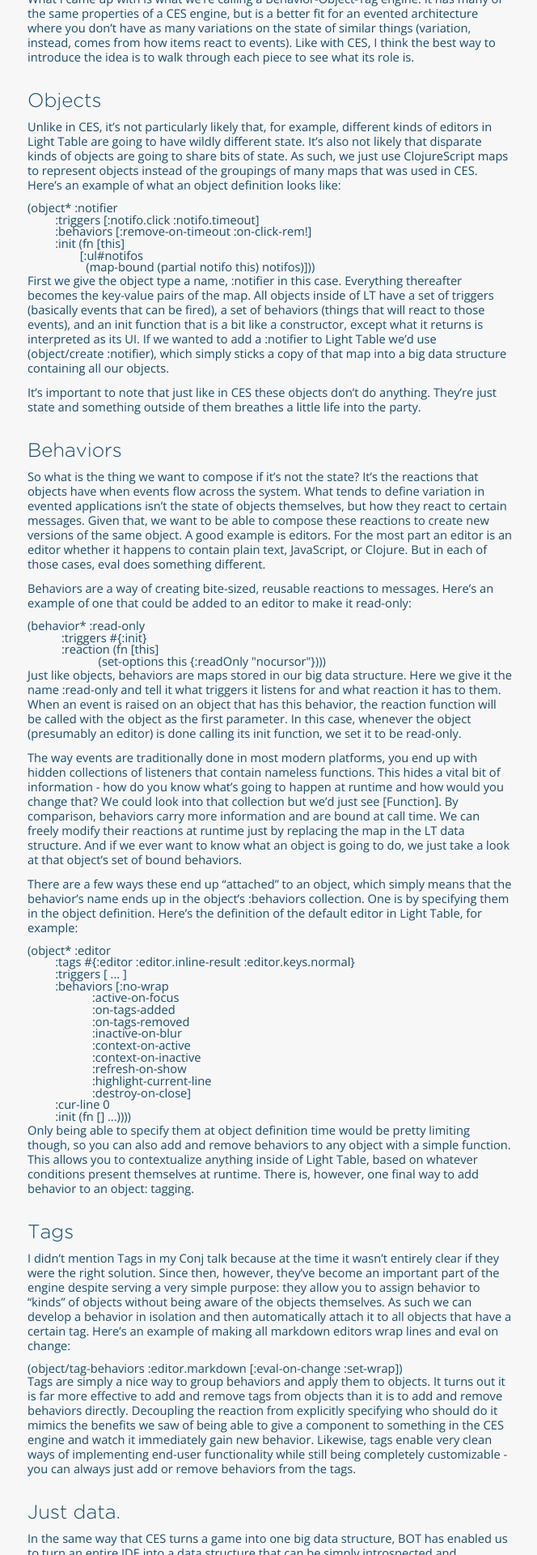
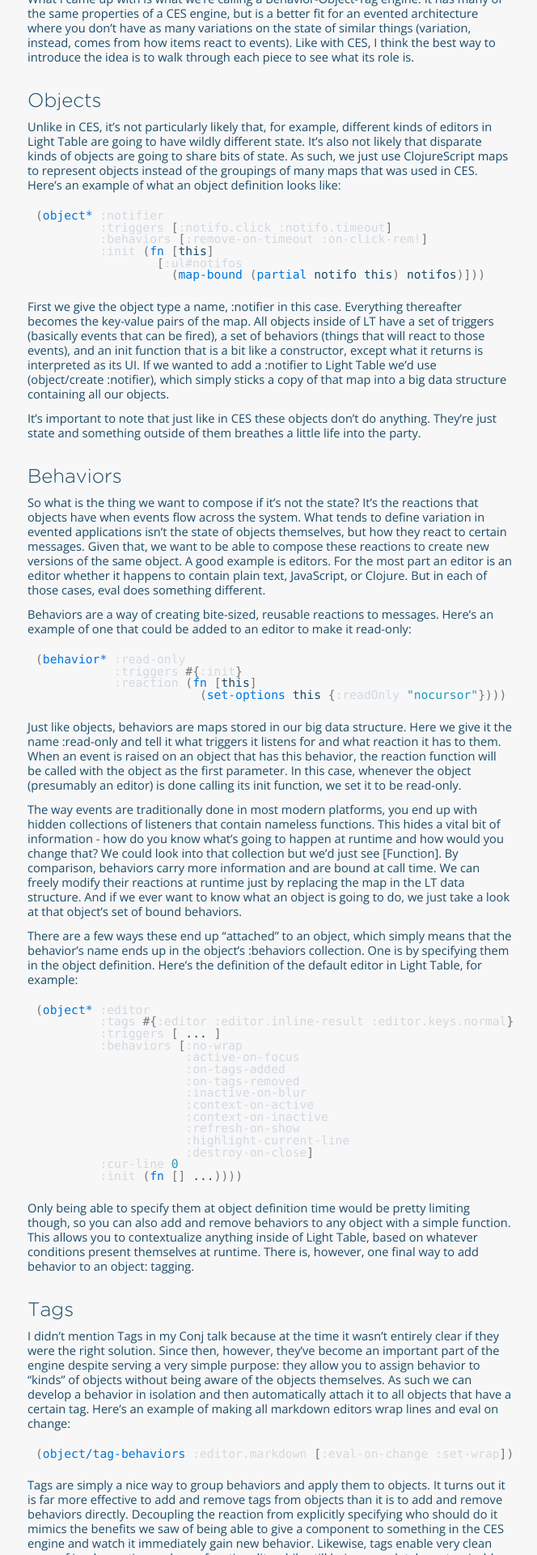
Before and after one commit to LightTable/lighttable.com, a Jekyll site: the page built from _posts/2013-01-24-the-ide-as-data.md, in a window 1280 px wide. Shown: the part 485-2405 px from the top of the page at 81% size, without its empty margins (246-910 px from the left). Built offline with Jekyll 4.4.1, drawn with Linux system fonts in a browser that asks for light colours; Markdown is read by kramdown in place of the engine named in the settings.

Commit message:
fix syntax highlighting and headers
Signed-off-by: Chris Granger <ibdknox@gmail.com>

```diff
--- a/_layouts/default.html
+++ b/_layouts/default.html
@@ -4,6 +4,7 @@
         <title>Light Table Blog</title>
                 <meta name="viewport" content="width=device-width; initial-scale=1.0; maximum-scale=1.0; user-scalable=0;" />
         <link rel="stylesheet" type="text/css" href="/css/blog.css" />
+        <link rel="stylesheet" type="text/css" href="/css/syntax.css" />
         <link rel="icon" type="image/png" href="/images/icon.png">
         <link href='http://fonts.googleapis.com/css?family=Open+Sans' rel='stylesheet' type='text/css'>
     </head>
--- a/css/blog.css
+++ b/css/blog.css
@@ -92,13 +92,14 @@ body { background: url('/images/background.png'); background-color: rgba(255, 25
 .post img { max-width: 600px; border-radius:3px; margin:5px 0; width:100%; }
 .post object, .post iframe { max-width: 600px; border-radius:3px; margin:15px 0; margin-top:10px; width:100%; }
 .post h3 { font-family: "GRL"; font-size: 24px; color: #1b4b68; display: inline-block; margin-top:20px; margin-bottom:12px; }
-.post h4 { font-family: "GRL"; font-size: 18px; color: #1b4b68; display: inline-block; }
+.post h4, .post h5 { font-family: "GRL"; font-size: 18px; color: #1b4b68; display: inline-block; }
 .post a { color: #0082c4; text-decoration:none; }
 .post a:hover { color: #0082c4; text-decoration:underline; }
 .post .title { font-family: "GRL"; font-size: 32px; color: #1b4b68; display: inline-block; margin: 55px 0px 5px 0px;}
 .post a.title:hover { color: #0082c4; text-shadow: 1px 1px 3px rgba(70, 70, 90, .1); text-decoration:none; }
 .post ul { list-style:disc; margin-bottom:15px; }
 .post li { list-style: disc; margin-left:30px; margin-bottom:3px;}
+.post pre { background:#fff; background:none; margin-bottom:12px; padding: 10px 10px; border-radius:3px; border:0px solid #ddd; font-family:"Inconsolata", "Consolas", monospace; }
 
 
 #related { font-family: "Open Sans"; font-size:11pt; margin-top:30px; }
--- a/css/syntax.css
+++ b/css/syntax.css
@@ -1,13 +1,13 @@
-.highlight .c { color:#00ffff; font-style:normal; } /* Comment */
-.highlight .cm { color:#00ffff; font-style:normal; } /* Comment.Multiline */
-.highlight .cp { color:#00ffff; font-style:normal; } /* Comment.Preproc */
-.highlight .cs { color:#00ffff; font-style:normal; } /* Comment.Special */
+.highlight .c { color:#336666; font-style:normal; } /* Comment */
+.highlight .cm { color:#336666; font-style:normal; } /* Comment.Multiline */
+.highlight .cp { color:#336666; font-style:normal; } /* Comment.Preproc */
+.highlight .cs { color:#336666; font-style:normal; } /* Comment.Special */
 
-.highlight .kc { color:#6bffbd; } /* Keyword.Constant */
+.highlight .kc { color:#0000aa; } /* Keyword.Constant */
 .highlight .kd { color:#cd950c; } /* Keyword.Declaration */
-.highlight .kp { color:#6bffbd; } /* Keyword.Pseudo */
-.highlight .kr { color:#6bffbd; } /* Keyword.Reserved */
-.highlight .kt { color:#6bffbd; } /* Keyword.Type */
+.highlight .kp { color:#0000aa; } /* Keyword.Pseudo */
+.highlight .kr { color:#0000aa; } /* Keyword.Reserved */
+.highlight .kt { color:#0000aa; } /* Keyword.Type */
 
 .highlight .gd { color: #c2c2c2; background-color: #ffdddd } /* Generic.Deleted */
 .highlight .gd .x { color: #c2c2c2; background-color: #ffaaaa } /* Generic.Deleted.Specific */
@@ -22,22 +22,22 @@
 .highlight .gu { color: #aaaaaa } /* Generic.Subheading */
 .highlight .gt { color: #aa0000 } /* Generic.Traceback */
 
-.highlight .m { color: #00ee00; } /* Literal.Number */
-.highlight .mf { color: #00ee00; } /* Literal.Number.Float */
-.highlight .mh { color: #00ee00; } /* Literal.Number.Hex */
-.highlight .mo { color: #00ee00; } /* Literal.Number.Oct */
-.highlight .il { color: #00ee00; } /* Literal.Number.Integer.Long */
+.highlight .m { color: #008080; } /* Literal.Number */
+.highlight .mf { color: #008080; } /* Literal.Number.Float */
+.highlight .mh { color: #008080; } /* Literal.Number.Hex */
+.highlight .mo { color: #008080; } /* Literal.Number.Oct */
+.highlight .il { color: #008080; } /* Literal.Number.Integer.Long */
 
-.highlight .sb { color: #00ee00 } /* Literal.String.Backtick */
-.highlight .sc { color: #00ee00 } /* Literal.String.Char */
-.highlight .sd { color: #00ee00 } /* Literal.String.Doc */
-.highlight .s2 { color: #00ee00 } /* Literal.String.Double */
-.highlight .se { color: #00ee00 } /* Literal.String.Escape */
-.highlight .sh { color: #00ee00 } /* Literal.String.Heredoc */
-.highlight .si { color: #00ee00 } /* Literal.String.Interpol */
-.highlight .sx { color: #00ee00 } /* Literal.String.Other */
-.highlight .sr { color: #00ee00 } /* Literal.String.Regex */
-.highlight .s1 { color: #00ee00 } /* Literal.String.Single */
+.highlight .sb { color: #008080 } /* Literal.String.Backtick */
+.highlight .sc { color: #008080 } /* Literal.String.Char */
+.highlight .sd { color: #008080 } /* Literal.String.Doc */
+.highlight .s2 { color: #008080 } /* Literal.String.Double */
+.highlight .se { color: #008080 } /* Literal.String.Escape */
+.highlight .sh { color: #008080 } /* Literal.String.Heredoc */
+.highlight .si { color: #008080 } /* Literal.String.Interpol */
+.highlight .sx { color: #008080 } /* Literal.String.Other */
+.highlight .sr { color: #008080 } /* Literal.String.Regex */
+.highlight .s1 { color: #008080 } /* Literal.String.Single */
 
 .highlight .na { color: #008080 } /* Name.Attribute */
 .highlight .nc { color: #445588; font-weight: bold } /* Name.Class */
@@ -53,20 +53,20 @@
 .highlight .vi { color: #008080 } /* Name.Variable.Instance */
 
 
-.highlight .ow { color:#c7c7c7; font-weight: bold; } /* Operator.Word */
+.highlight .ow { color:#444; font-weight: bold; } /* Operator.Word */
 
-.highlight .w { color: #bbbbbb } /* Text.Whitespace */
+.highlight .w { color: #555 } /* Text.Whitespace */
 
 
 
-.highlight .ss { color: #caf !important; } /* CHRIS: symbols Literal.String.Symbol */
-.highlight .c1 { color:#aaa !important; font-style:normal; } /* Comment.Single */
-.highlight .mi { color: #add; } /* CHRIS: Literal.Number.Integer */
-.highlight .s { color: #add !important; } /* CHRIS: Literal.String */
-.highlight .nb { color:#aec !important } /* CHRIS: clojure funcs */
-.highlight .nf { color: #acf !important; font-weight:normal !important; } /* CHRIS: function names */
-.highlight .nv { color: #ccc !important; } /* CHRIS: clojure vars */
-.highlight .kd { color: #ccc !important; } /* CHRIS: clojure vars */
-.highlight .o { color:#aaa !important; } /* CHRIS: . and # */
-.highlight .p { color:#aaa; } /* paren */
-.highlight .k { color:#aec !important; } /* CHRIS: clojure special forms */
+.highlight .ss { color: #a5f !important; } /* CHRIS: symbols Literal.String.Symbol */
+.highlight .c1 { color:#999 !important; font-style:normal; } /* Comment.Single */
+.highlight .mi { color: #29b; } /* CHRIS: Literal.Number.Integer */
+.highlight .s { color: #29b !important; } /* CHRIS: Literal.String */
+.highlight .nb { color:#07d !important } /* CHRIS: clojure funcs */
+.highlight .nf { color: #07d !important; font-weight:normal !important; } /* CHRIS: function names */
+.highlight .nv { color: #555 !important; } /* CHRIS: clojure vars */
+.highlight .kd { color: #07d !important; } /* CHRIS: clojure vars */
+.highlight .o { color:#777 !important; } /* CHRIS: . and # */
+.highlight .p { color:#777; } /* paren */
+.highlight .k { color:#07d !important; } /* CHRIS: clojure special forms */
```
Also changed, not shown: _posts/2012-11-05-meet-the-new-light-table.markdown (+9 -9 lines).
